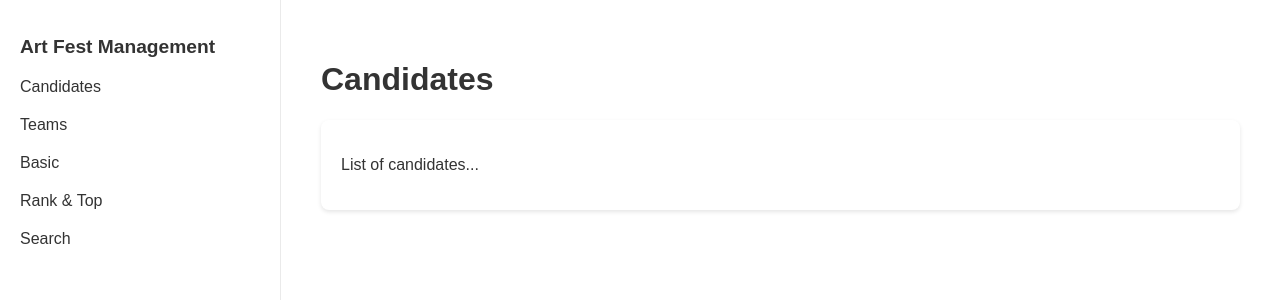
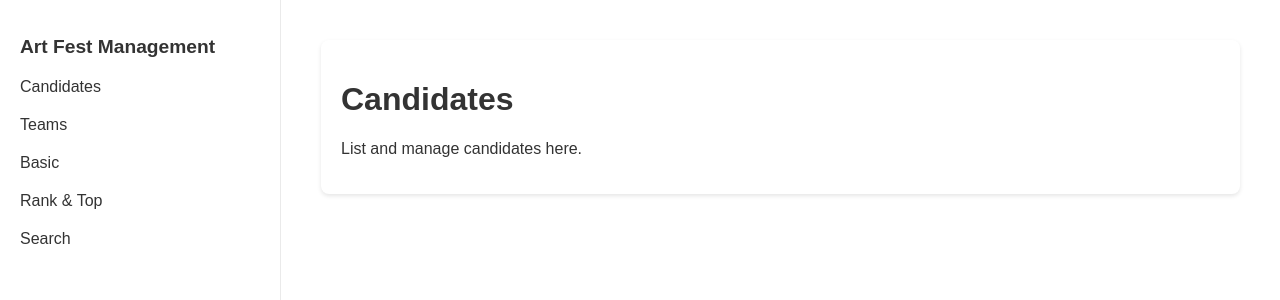
Before and after one commit to Javadamkd/art-fest-management, a Next.js app: page /candidates in a window 1280 px wide. Shown: the top 300 px of the page. Built offline with nearby package versions, Linux system fonts and the light colour scheme.

Commit message:
Update candidates.js

```diff
--- a/pages/candidates.js
+++ b/pages/candidates.js
@@ -4,9 +4,9 @@ import Layout from '../components/Layout';
 export default function Candidates() {
   return (
     <Layout>
-      <h1>Candidates</h1>
       <div className="card">
-        <p>List of candidates...</p>
+        <h1>Candidates</h1>
+        <p>List and manage candidates here.</p>
       </div>
     </Layout>
   );
```
